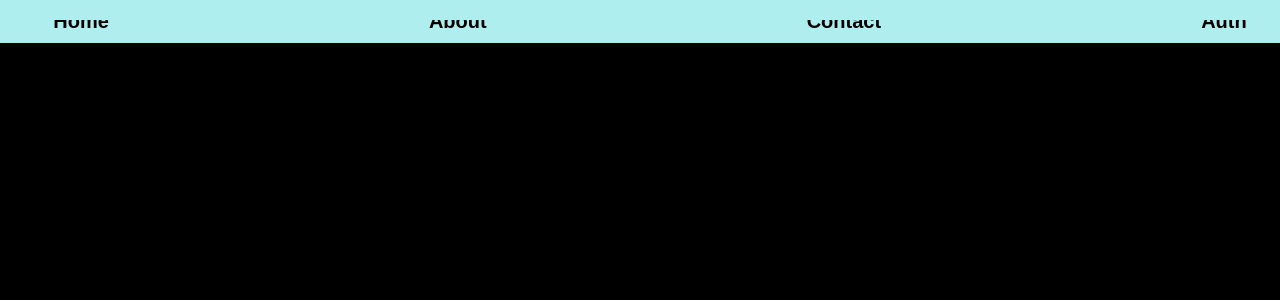
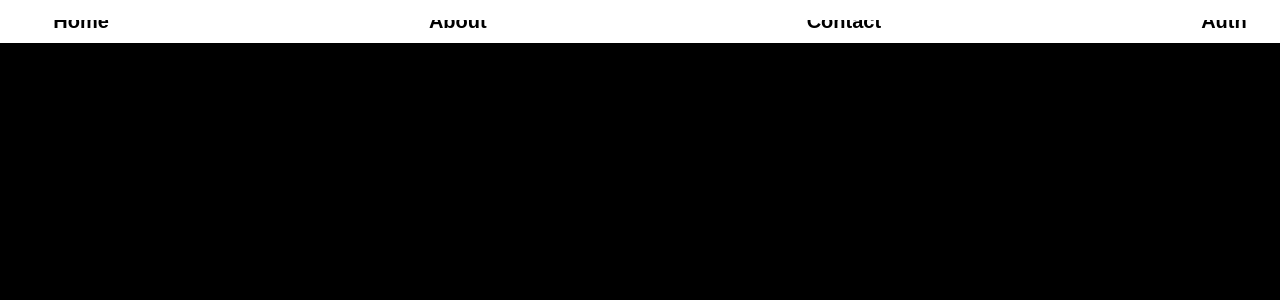
Before and after one commit to Eshhaa11/React-lesson1, a React (Create React App) app: page /about in a window 1280 px wide. Shown: the top 300 px of the page. Built offline with nearby package versions, Linux system fonts and the light colour scheme.

Commit message:
style: Change header background color from paleturquoise to white for improved visibility

```diff
--- a/src/Components/HeaderComponent.css
+++ b/src/Components/HeaderComponent.css
@@ -4,7 +4,7 @@ header {
     gap: 280px;
     align-items: center;
     padding: 10px;
-    background-color: paleturquoise;
+    background-color:white;
     width: 100%;
     position: fixed;
     top: 0;
```
